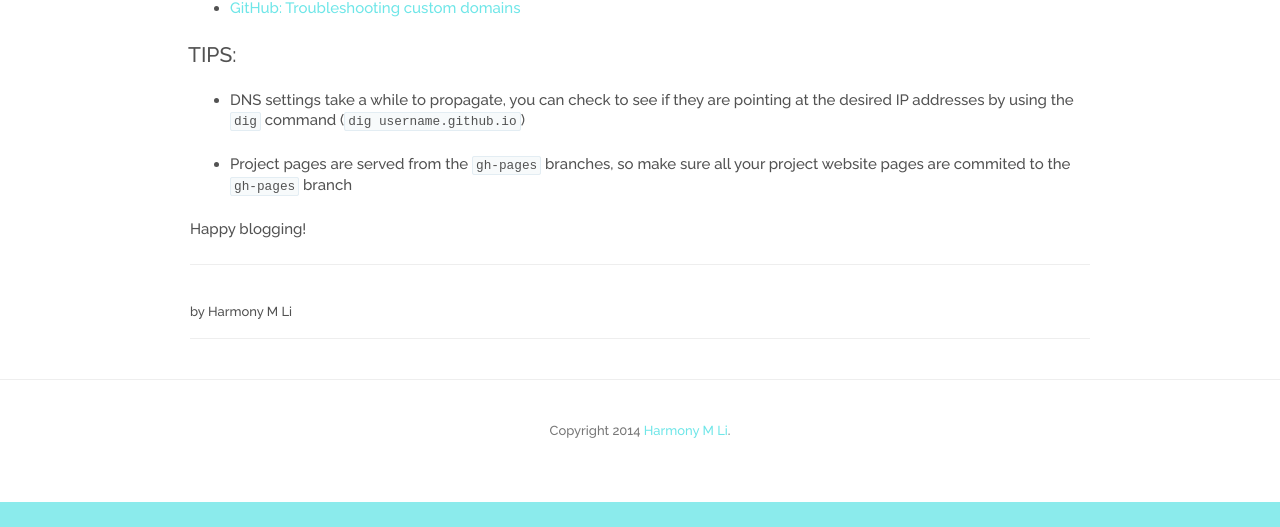
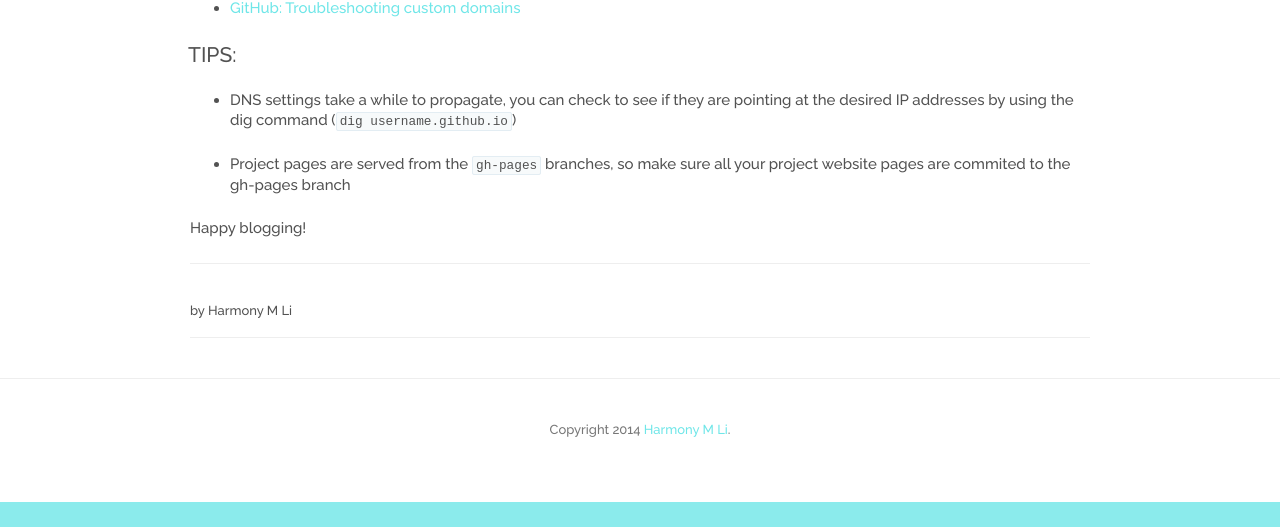
Before and after one commit to harmoli/blog, a Jekyll site: the page built from _posts/2014-12-03-Blogging-With-Jekyll-Setting-Up.md, in a window 1280 px wide and 900 px high, scrolled down 1071 px. Shown: the part 338-865 px from the top of the window. Built offline with Jekyll 4.4.1, drawn with Linux system fonts in a browser that asks for light colours.

```diff
--- a/_posts/2014-12-03-Blogging-With-Jekyll-Setting-Up.md
+++ b/_posts/2014-12-03-Blogging-With-Jekyll-Setting-Up.md
@@ -73,8 +73,8 @@ plan to use.  Otherwise, your content will not serve correctly.
 
 ## TIPS:
 
-* DNS settings take a while to propagate, you can check to see if they are pointing at the desired IP addresses by using the `dig` command (`dig username.github.io`)
+* DNS settings take a while to propagate, you can check to see if they are pointing at the desired IP addresses by using the dig command (`dig username.github.io`)
 
-* Project pages are served from the `gh-pages` branches, so make sure all your project website pages are commited to the `gh-pages` branch
+* Project pages are served from the `gh-pages` branches, so make sure all your project website pages are commited to the gh-pages branch
 
 Happy blogging!
```
